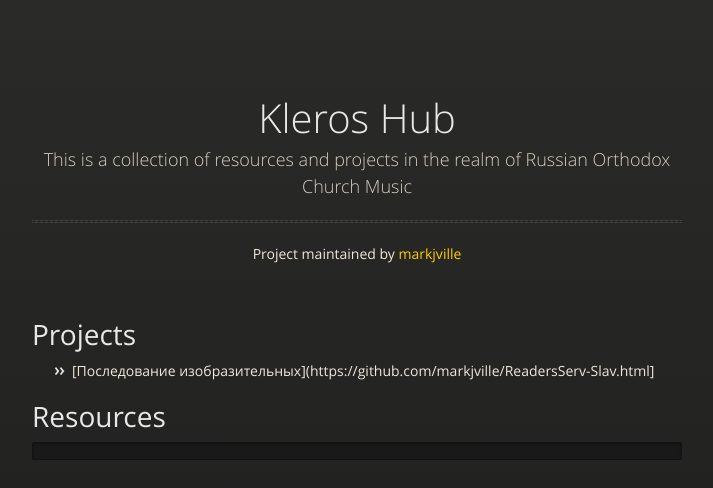
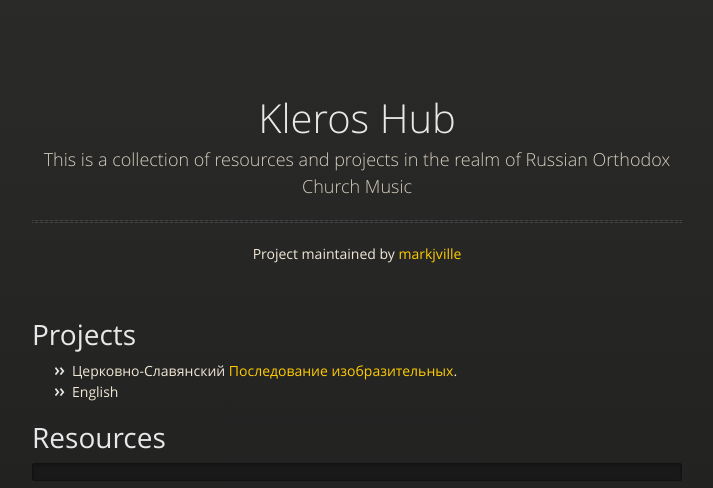
Before and after one commit to markjville/markjville.github.io, a Jekyll site: the page built from index.md, in a window 1280 px wide. Shown: the top 488 px of the page, without its empty margins (283-996 px from the left). Built offline with Jekyll 4.4.1, drawn with Linux system fonts in a browser that asks for light colours; our own code applies the rules of GitHub Pages for plain Markdown files.

Commit message:
Update index.md
Added Slavonic Изобразительная

```diff
--- a/index.md
+++ b/index.md
@@ -3,7 +3,9 @@ layout: default
 ---
 
 # Projects
-- [Последование изобразительных](https://github.com/markjville/ReadersServ-Slav.html]
+
+- Церковно-Славянский [Последование изобразительных](https://github.com/markjville/ReadersServ-Slav.html).
+- English
 
 # Resources
 
```
